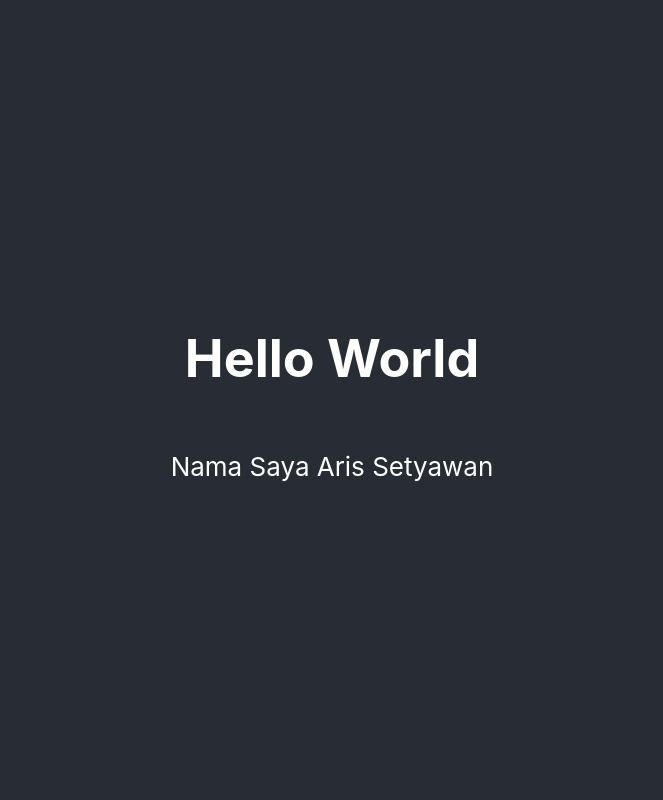
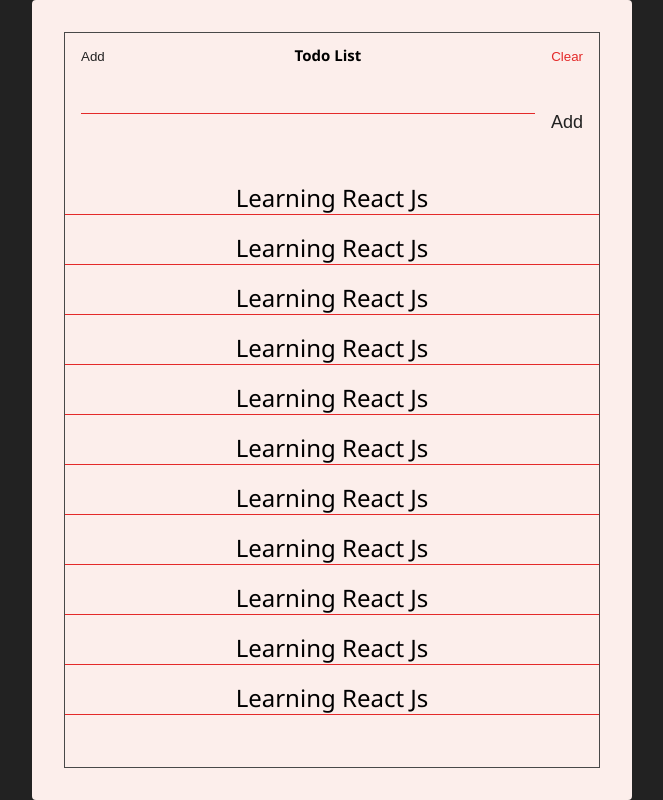
Before and after one commit to arissetyawan1/core-concept-react, a React (Create React App) app: page / in a window 1280 px wide. Shown: the whole page, without its empty margins (308-971 px from the left). Built offline with nearby package versions, Linux system fonts and the light colour scheme.

Commit message:
Breakdown components

```diff
--- a/package.json
+++ b/package.json
@@ -6,6 +6,7 @@
     "@testing-library/jest-dom": "^5.14.1",
     "@testing-library/react": "^11.2.7",
     "@testing-library/user-event": "^12.8.3",
+    "prop-types": "^15.7.2",
     "react": "^17.0.2",
     "react-dom": "^17.0.2",
     "react-scripts": "4.0.3",
--- a/public/index.html
+++ b/public/index.html
@@ -15,6 +15,10 @@
       user's mobile device or desktop. See https://developers.google.com/web/fundamentals/web-app-manifest/
     -->
     <link rel="manifest" href="%PUBLIC_URL%/manifest.json" />
+    <link
+      href="https://fonts.googleapis.com/css2?family=Lato&display=swap"
+      rel="stylesheet"
+    />
     <!--
       Notice the use of %PUBLIC_URL% in the tags above.
       It will be replaced with the URL of the `public` folder during the build.
--- a/src/App.js
+++ b/src/App.js
@@ -1,12 +1,60 @@
 import "./App.css";
+// import compoents
+import Paper from "./component/paper";
 
 function App() {
   return (
     <div className="App">
-      <header className="App-header">
-        <h1>Hello World</h1>
-        <p>Nama Saya Aris Setyawan</p>
-      </header>
+      <Paper>
+        <section className="header">
+          <button className="header-btn black-color">Add</button>
+          <h1 className="header-title">Todo List</h1>
+          <button className="header-btn main-red-color">Clear</button>
+        </section>
+
+        <section className="add">
+          <form action="" className="add-form">
+            <input type="text" className="add-input" />
+            <button className="add-btn black-color">Add</button>
+          </form>
+        </section>
+
+        <section className="todos">
+          <div className="todo">
+            <span className="todo-text">Learning React Js</span>
+          </div>
+          <div className="todo">
+            <span className="todo-text">Learning React Js</span>
+          </div>
+          <div className="todo">
+            <span className="todo-text">Learning React Js</span>
+          </div>
+          <div className="todo">
+            <span className="todo-text">Learning React Js</span>
+          </div>
+          <div className="todo">
+            <span className="todo-text">Learning React Js</span>
+          </div>
+          <div className="todo">
+            <span className="todo-text">Learning React Js</span>
+          </div>
+          <div className="todo">
+            <span className="todo-text">Learning React Js</span>
+          </div>
+          <div className="todo">
+            <span className="todo-text">Learning React Js</span>
+          </div>
+          <div className="todo">
+            <span className="todo-text">Learning React Js</span>
+          </div>
+          <div className="todo">
+            <span className="todo-text">Learning React Js</span>
+          </div>
+          <div className="todo">
+            <span className="todo-text">Learning React Js</span>
+          </div>
+        </section>
+      </Paper>
     </div>
   );
 }
--- /dev/null
+++ b/src/component/paper.jsx
@@ -0,0 +1,20 @@
+// Building reusable component
+import React from "react";
+import propTypes from "prop-types";
+
+// component Paper
+const Paper = ({ children }) => {
+  return (
+    <div className="container">
+      <div className="frame">{children}</div>
+    </div>
+  );
+};
+
+Paper.propTypes = {
+  children: propTypes.oneOfType([
+    propTypes.arrayOf(propTypes.node),
+    propTypes.node,
+  ]),
+};
+export default Paper;
--- a/src/index.css
+++ b/src/index.css
@@ -1,13 +1,138 @@
-body {
-  margin: 0;
-  font-family: -apple-system, BlinkMacSystemFont, 'Segoe UI', 'Roboto', 'Oxygen',
-    'Ubuntu', 'Cantarell', 'Fira Sans', 'Droid Sans', 'Helvetica Neue',
-    sans-serif;
-  -webkit-font-smoothing: antialiased;
-  -moz-osx-font-smoothing: grayscale;
+* {
+  box-sizing: border-box;
+}
+:root {
+  --main-red-color: #e42929;
+  --grey-color: #484848;
+  --black-color: #222222;
 }
 
-code {
-  font-family: source-code-pro, Menlo, Monaco, Consolas, 'Courier New',
-    monospace;
+.main-red-color {
+  color: var(--main-red-color);
 }
+.grey-color {
+  color: var(--grey-color);
+}
+.black-color {
+  color: var(--black-color);
+}
+
+html {
+  font-size: 10px;
+}
+
+body {
+  display: flex;
+  justify-content: center;
+  align-content: center;
+  align-items: center;
+  background-color: var(--black-color);
+  height: 100vh;
+}
+
+body,
+html {
+  margin: 0;
+  padding: 0;
+  font-family: "Segoe UI", Tahoma, Geneva, Verdana, sans-serif;
+}
+
+.container {
+  width: 600px;
+  height: 800px;
+  background-color: #fceeeb;
+  border-radius: 4px;
+  padding: 32px;
+}
+
+.frame {
+  border: 1px solid var(--grey-color);
+  height: 100%;
+  display: flex;
+  flex-flow: column;
+}
+
+/* header style */
+.header {
+  display: flex;
+  align-items: flex-start;
+}
+
+.header-title {
+  flex: 1;
+  text-align: center;
+}
+
+.header-btn {
+  font: size 1.8rem;
+  font-family: "Bungee", sans-serif;
+  padding: 16px;
+  cursor: pointer;
+  background: unset;
+  border: unset;
+  outline: unset;
+}
+
+.header-btn.main-red-color:active {
+  text-shadow: 1px 1px 2px var(--main-red-color);
+}
+
+.header-btn.black-color:active {
+  text-shadow: 1px 1px 2px var(--black-color);
+}
+
+/* form style */
+.add {
+  padding: 16px;
+}
+
+.add-form {
+  display: flex;
+  align-items: flex-start;
+}
+
+.add-input {
+  border: unset;
+  background: unset;
+  flex: 1;
+  outline: unset;
+  padding: 0, 64px;
+  text-transform: lowercase;
+  border-bottom: 1px solid var(--main-red-color);
+}
+
+.add-btn {
+  font-size: 1.8rem;
+  padding: 16px;
+  padding-right: unset;
+  background: unset;
+  outline: unset;
+  border: unset;
+  cursor: pointer;
+}
+
+.add-btn.black-color:active {
+  text-shadow: 1px 1px 2px var(--black-color);
+}
+
+/* todos styling */
+.todos {
+  display: flex;
+  flex-direction: column;
+}
+
+.todo {
+  position: relative;
+  flex: 1 0 auto;
+  text-align: center;
+  min-height: 34px;
+  margin: 16px 0 0;
+  font-size: 24px;
+  border-bottom: 1px solid var(--main-red-color);
+}
+
+.todo-text {
+  position: absolute;
+  left: 50%;
+  transform: translate(-50%);
+}
```
Also changed, not shown: src/component/header.jsx (added), src/component/todoform.jsx (added), src/component/todos.jsx (added), src/layout/cotainer.jsx (added), src/layout/item.jsx (added), 1 other file (tests, documents, lock files or other folders).
